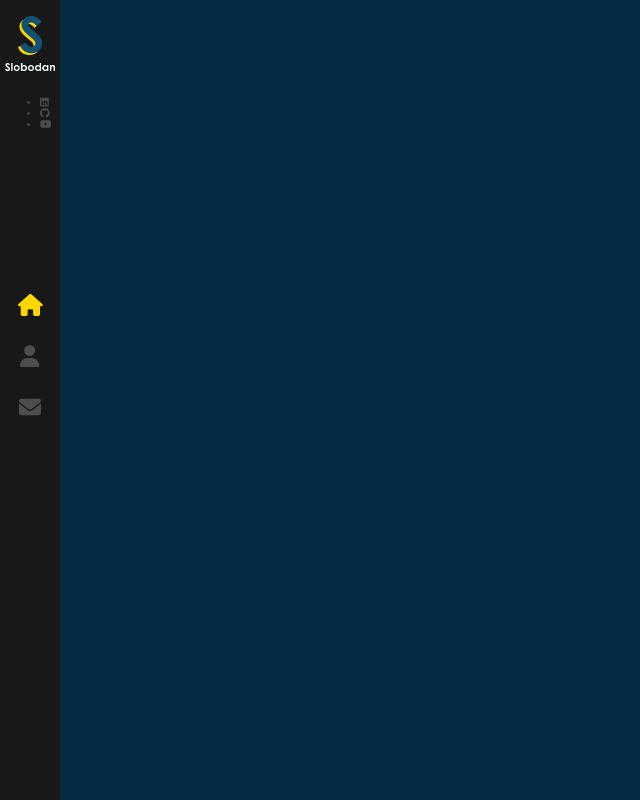
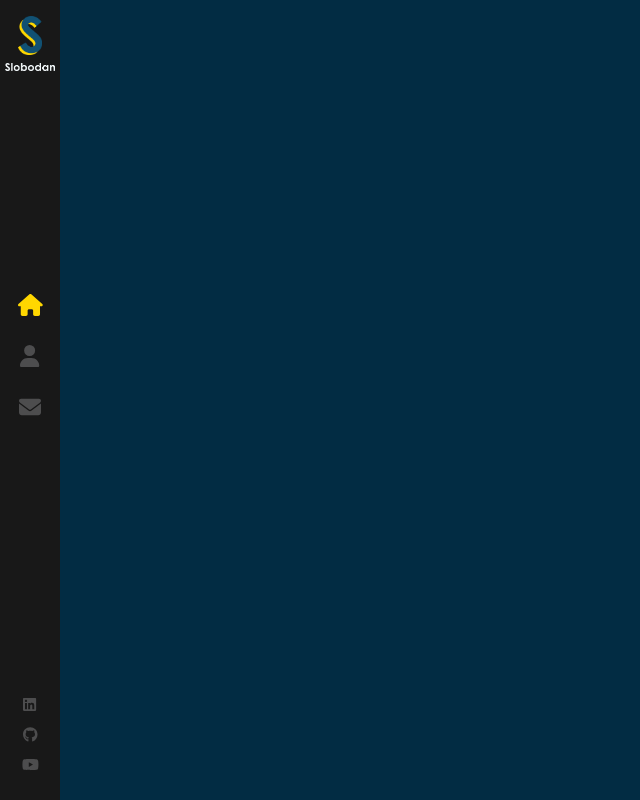
Before and after one commit to tedecast/React-Portfolio, a React (Create React App) app: page / in a window 1280 px wide. Shown: the whole page, without its empty margins (0-640 px from the left). Built offline with nearby package versions, Linux system fonts and the light colour scheme.

Commit message:
Added in colours

```diff
--- a/src/components/Layout/Sidebar/index.scss
+++ b/src/components/Layout/Sidebar/index.scss
@@ -95,4 +95,27 @@
     }
   }
   // Social Media Icon Colours
+  ul {
+    position: absolute;
+    bottom: 20px;
+    width: 100%;
+    display: block;
+    padding: 0;
+    list-style: none;
+    text-align: center;
+    margin: 0;
+
+    li {
+      a {
+        padding: 7px 0;
+        display: block;
+        font-size: 15px;
+        line-height: 16px;
+
+        &:hover svg {
+          color: #ffd700;
+        }
+      }
+    }
+  }
 }
```
